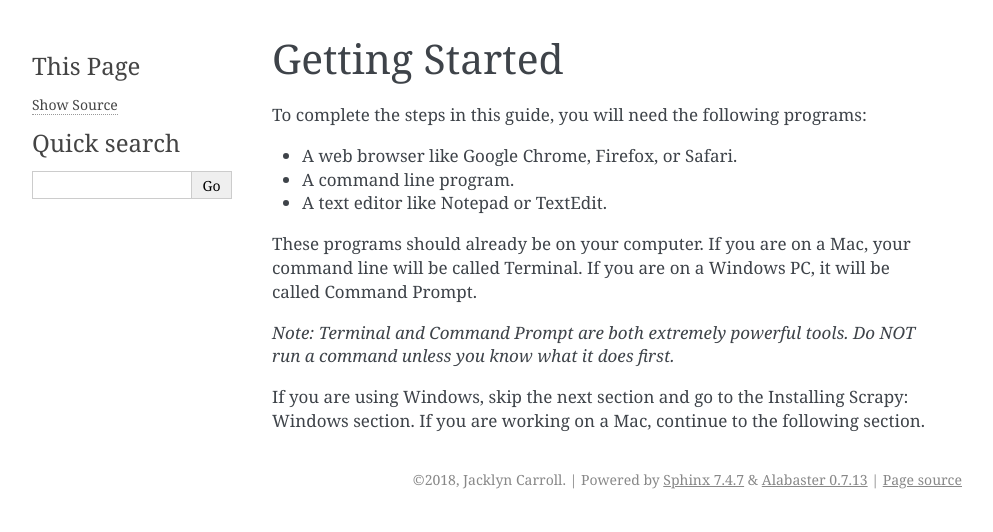
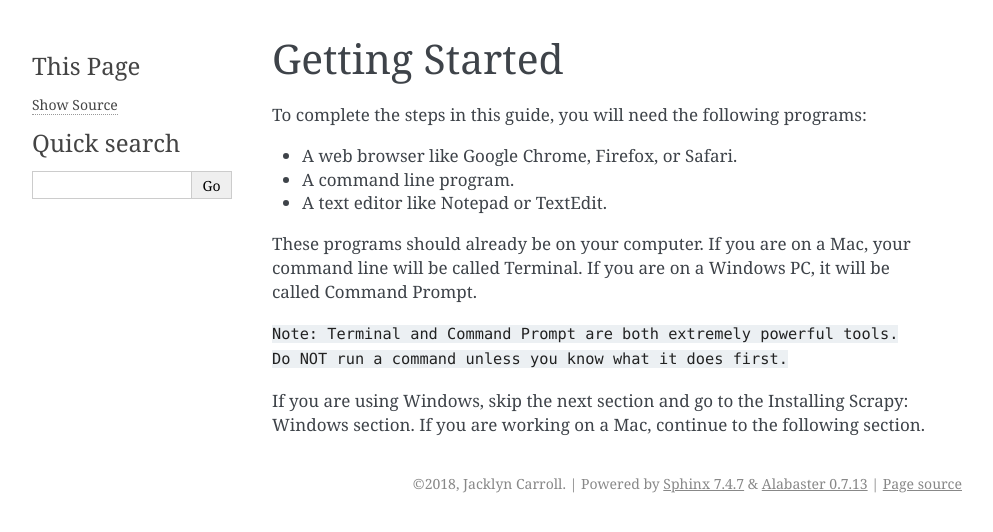
Before and after one commit to jacklynlee31/scrapy-doc, a Sphinx documentation site: the page built from docs/start.rst, in a window 1280 px wide. Shown: the top 532 px of the page, without its empty margins (148-1141 px from the left). Built offline with Sphinx 7.4.7, drawn with Linux system fonts in a browser that asks for light colours.

```diff
--- a/docs/start.rst
+++ b/docs/start.rst
@@ -9,6 +9,6 @@ To complete the steps in this guide, you will need the following programs:
 
 These programs should already be on your computer. If you are on a Mac, your command line will be called Terminal. If you are on a Windows PC, it will be called Command Prompt.
 
-*Note: Terminal and Command Prompt are both extremely powerful tools. Do NOT run a command unless you know what it does first.*
+``Note: Terminal and Command Prompt are both extremely powerful tools. Do NOT run a command unless you know what it does first.``
 
 If you are using Windows, skip the next section and go to the Installing Scrapy: Windows section. If you are working on a Mac, continue to the following section.
```
